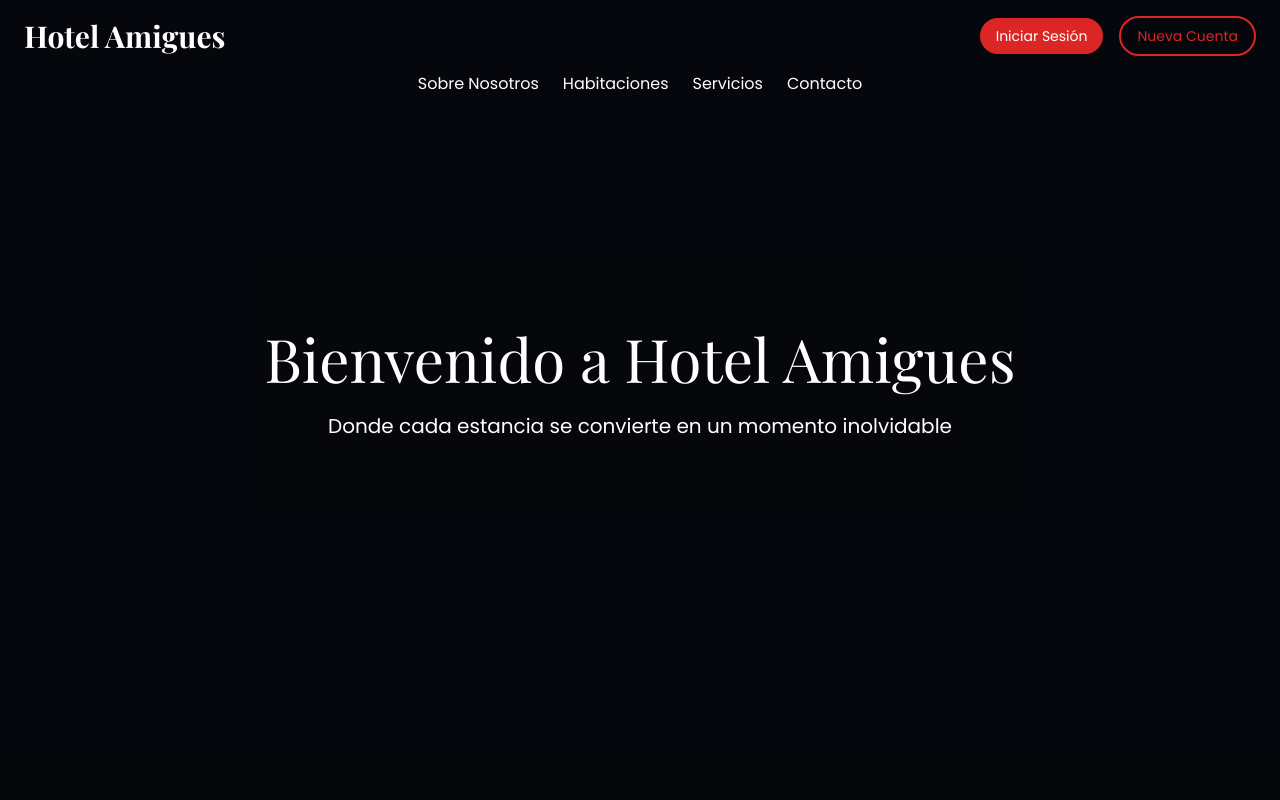
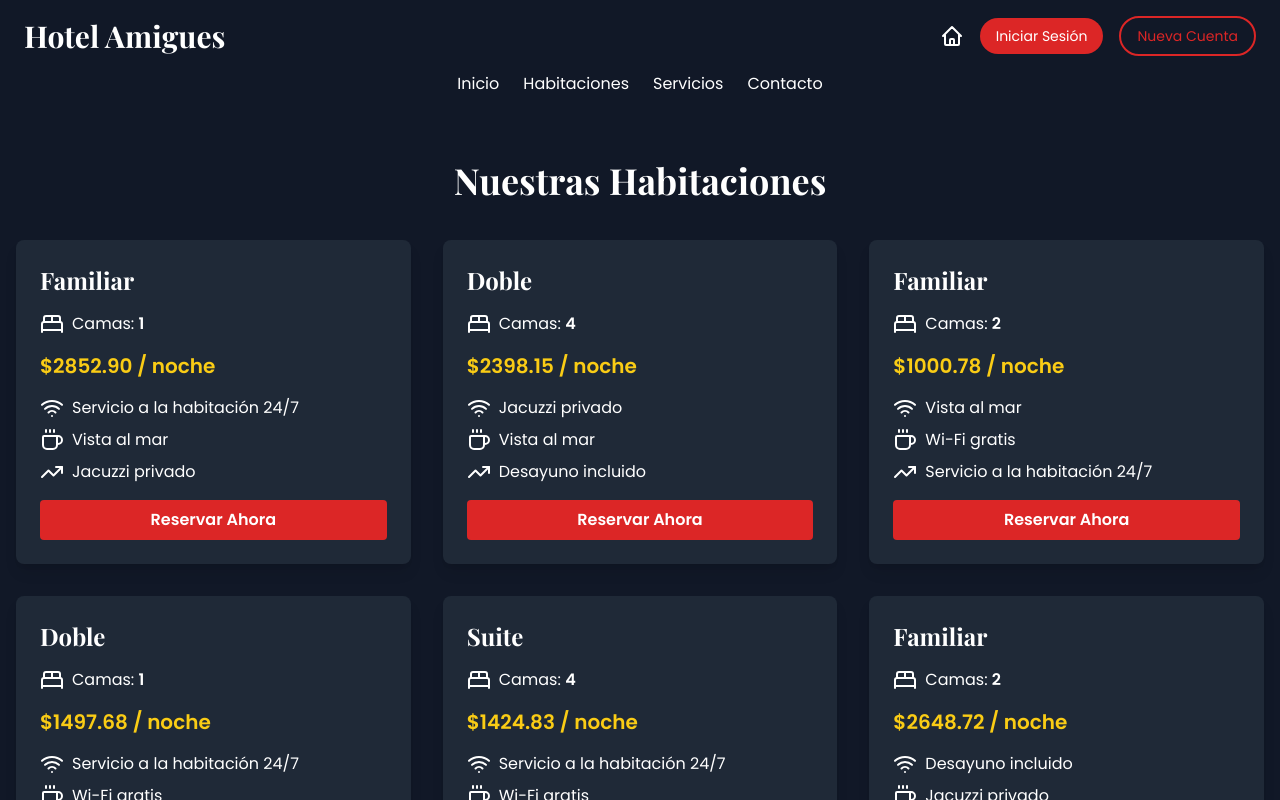
Before and after one commit to DarioRafael/HotelAmigues, a React (Create React App) app: page /habitaciones in a window 1280 px wide. Shown: the top 800 px of the page. Built offline with nearby package versions, Linux system fonts and the light colour scheme.

Commit message:
Se estan dividiendo las ventanas...

```diff
--- a/package.json
+++ b/package.json
@@ -10,6 +10,7 @@
     "lucide-react": "^0.451.0",
     "react": "^18.3.1",
     "react-dom": "^18.3.1",
+    "react-router-dom": "^6.27.0",
     "react-scripts": "5.0.1",
     "web-vitals": "^2.1.4"
   },
--- a/src/App.js
+++ b/src/App.js
@@ -1,13 +1,15 @@
 import React, { useState, useEffect, useRef } from 'react';
+import { BrowserRouter as Router, Route, Routes, Link } from 'react-router-dom';
 import './styles/global.css';
 import facebookIcon from './images/icon-facebook.webp';
 import twitterIcon from './images/icon-twitter.webp';
 import instagramIcon from './images/icon-instagram.webp';
-import backWallpaper from './images/back-wallpaper-amigues.webp';
 import Login from './components/Login';
 import Register from './components/Register';
 import MobileMenu from './components/MobileMenu';
-import { MenuIcon, XIcon } from '@heroicons/react/outline';
+import PaginaPrincipal from './components/PaginaPrincipal';
+import Habitaciones from './components/Habitaciones';
+import { MenuIcon, XIcon, HomeIcon } from '@heroicons/react/outline';
 
 function App() {
   const [mostrarSesion, setMostrarSesion] = useState(false);
@@ -20,14 +22,6 @@ function App() {
   useEffect(() => {
     const handleScroll = () => {
       setIsScrolled(window.scrollY > 50);
-      const reveals = document.querySelectorAll('.reveal');
-      reveals.forEach(element => {
-        const windowHeight = window.innerHeight;
-        const elementTop = element.getBoundingClientRect().top;
-        if (elementTop < windowHeight - 100) {
-          element.classList.add('active');
-        }
-      });
     };
 
     const handleClickOutside = (event) => {
@@ -67,6 +61,7 @@ function App() {
   };
 
   return (
+      <Router>
         <div className="min-h-screen bg-gray-900 text-white">
           <header className={`fixed w-full z-40 transition-all duration-300 ${
               isScrolled ? 'bg-black/70 backdrop-blur-md' : 'bg-transparent'
@@ -78,7 +73,10 @@ function App() {
                 </h1>
 
                 <div className="flex items-center">
-                {/* Botones de autenticación para desktop */}
+                  <Link to="/" className="mr-4">
+                    <HomeIcon className="h-6 w-6 text-white hover:text-red-400 transition-colors" />
+                  </Link>
+
                   <div className="hidden md:flex items-center space-x-4">
                     <button onClick={() => setMostrarSesion(true)} className="btn-primary text-sm">
                       Iniciar Sesión
@@ -88,12 +86,12 @@ function App() {
                     </button>
                   </div>
 
-                {/* Botón del menú móvil */}
                   <div className="md:hidden">
                     <button
                         onClick={() => setIsMenuOpen(true)}
                         className="text-white focus:outline-none"
                         aria-label="Abrir menú"
+                        ref={buttonRef}
                     >
                       <MenuIcon className="h-6 w-6" />
                     </button>
@@ -101,78 +99,36 @@ function App() {
                 </div>
               </div>
 
-            {/* Navegación desktop */}
               <nav className="hidden md:flex justify-center space-x-6 mt-4">
-              <a href="#about" className="hover:text-red-400 transition-colors">Sobre Nosotros</a>
-              <a href="#rooms" className="hover:text-red-400 transition-colors">Habitaciones</a>
+                <Link to="/" className="hover:text-red-400 transition-colors">Inicio</Link>
+                <Link to="/habitaciones" className="hover:text-red-400 transition-colors">Habitaciones</Link>
                 <a href="#services" className="hover:text-red-400 transition-colors">Servicios</a>
                 <a href="#contact" className="hover:text-red-400 transition-colors">Contacto</a>
               </nav>
             </div>
           </header>
 
-        {/* Menú móvil como componente separado */}
           <MobileMenu
               isOpen={isMenuOpen}
               onClose={() => setIsMenuOpen(false)}
               onLoginClick={iniciarFuncion}
               onRegisterClick={registroFuncion}
+              ref={menuRef}
           />
 
-        {/* Hero Section con efecto parallax */}
-        <section className="parallax h-screen flex items-center justify-center">
-          <div className="absolute inset-0 bg-black/40" />
-          <div className="relative z-10 text-center px-4">
-            <div className="max-w-3xl reveal">
-              <h1 className="text-5xl md:text-6xl font-serif mb-6">
-                Bienvenido a Hotel Amigues
-              </h1>
-              <p className="text-xl mb-8">
-                Donde cada estancia se convierte en un momento inolvidable
-              </p>
-            </div>
-          </div>
-        </section>
+          <Routes>
+            <Route path="/" element={<PaginaPrincipal />} />
+            <Route path="/habitaciones" element={<Habitaciones />} />
+          </Routes>
 
-        {/* Sección de información */}
-        <main className="py-20 bg-gray-800">
-          <div className="container mx-auto px-4">
-            <div className="max-w-4xl mx-auto reveal">
-              <h2 className="text-3xl md:text-4xl font-serif text-center mb-10 text-white">
-                Información sobre nuestro Hotel
-              </h2>
-              <div className="space-y-6 text-gray-300">
-                <p className="reveal">
-                  Hotel "Amigues" es un lugar donde la comodidad y la hospitalidad se encuentran.
-                  Ofrecemos habitaciones modernas y acogedoras en ubicaciones privilegiadas en toda la ciudad.
-                  Ya sea que estés viajando por negocios o por placer, nuestros hoteles proporcionan todo
-                  lo que necesitas para una estadía memorable.
-                </p>
-                <p className="reveal">
-                  Disfruta de nuestras comodidades de lujo, como piscinas, gimnasios, Wi-Fi gratuito
-                  y restaurantes gourmet. Nuestro personal está comprometido a ofrecerte el mejor servicio,
-                  asegurándose de que cada momento de tu estancia sea perfecto.
-                </p>
-                <p className="reveal">
-                  No importa cuál sea tu destino, en Hotel "Amigues" te garantizamos una experiencia
-                  inolvidable. ¡Te esperamos para hacer de tu estancia un momento especial!
-                </p>
-              </div>
-            </div>
-          </div>
-        </main>
-
-        {/* Modal de Iniciar Sesión */}
           {mostrarSesion && (
               <Login onClose={cerrarModales} />
           )}
 
-        {/* Modal de Registro */}
           {mostrarRegistro && (
               <Register onClose={cerrarModales} />
           )}
 
-        {/* Footer */}
           <footer className="bg-gray-800 text-gray-200 py-10">
             <div className="container mx-auto px-4 text-center">
               <p className="mb-4">© 2024 Hotel "Amigues". Todos los derechos reservados.</p>
@@ -195,6 +151,7 @@ function App() {
             </div>
           </footer>
         </div>
+      </Router>
   );
 }
 
--- /dev/null
+++ b/src/components/Habitaciones.js
@@ -0,0 +1,60 @@
+import React from 'react';
+import { BedDouble, Wifi, Coffee, TrendingUp } from 'lucide-react';
+
+const Habitaciones = () => {
+    // Función para generar datos de habitaciones aleatorias
+    const generarHabitaciones = () => {
+        const tiposHabitacion = ['Sencilla', 'Doble', 'Suite', 'Familiar', 'Lujo'];
+        const caracteristicas = ['Wi-Fi gratis', 'Desayuno incluido', 'Vista al mar', 'Jacuzzi privado', 'Servicio a la habitación 24/7'];
+        const habitaciones = [];
+
+        for (let i = 0; i < 6; i++) {
+            const tipo = tiposHabitacion[Math.floor(Math.random() * tiposHabitacion.length)];
+            const precio = (Math.random() * (3000 - 1000) + 1000).toFixed(2);
+            const camas = Math.floor(Math.random() * 4) + 1;
+            const caracteristicasHabitacion = caracteristicas
+                .sort(() => 0.5 - Math.random())
+                .slice(0, 3);
+            habitaciones.push({ tipo, precio, camas, caracteristicas: caracteristicasHabitacion });
+        }
+
+        return habitaciones;
+    };
+
+    const habitaciones = generarHabitaciones();
+
+    return (
+        <div className="container mx-auto py-40 px-4">
+            <h1 className="text-4xl font-serif font-bold text-center mb-10 text-white">
+                Nuestras Habitaciones
+            </h1>
+            <div className="grid grid-cols-1 md:grid-cols-2 lg:grid-cols-3 gap-8">
+                {habitaciones.map((habitacion, index) => (
+                    <div key={index} className="bg-gray-800 text-white p-6 rounded-lg shadow-lg transition-transform hover:scale-105">
+                        <h2 className="text-2xl font-bold mb-4">{habitacion.tipo}</h2>
+                        <div className="flex items-center mb-4">
+                            <BedDouble className="mr-2" />
+                            <p>Camas: <strong>{habitacion.camas}</strong></p>
+                        </div>
+                        <p className="text-xl font-bold mb-4 text-yellow-400">${habitacion.precio} / noche</p>
+                        <ul className="mb-4">
+                            {habitacion.caracteristicas.map((caracteristica, i) => (
+                                <li key={i} className="flex items-center mb-2">
+                                    {i === 0 && <Wifi className="mr-2" />}
+                                    {i === 1 && <Coffee className="mr-2" />}
+                                    {i === 2 && <TrendingUp className="mr-2" />}
+                                    {caracteristica}
+                                </li>
+                            ))}
+                        </ul>
+                        <button className="w-full bg-red-600 hover:bg-red-700 text-white font-bold py-2 px-4 rounded transition-colors">
+                            Reservar Ahora
+                        </button>
+                    </div>
+                ))}
+            </div>
+        </div>
+    );
+};
+
+export default Habitaciones;
--- a/src/components/MobileMenu.js
+++ b/src/components/MobileMenu.js
@@ -1,4 +1,5 @@
 import React, { useRef, useEffect, useState } from 'react';
+import { Link } from 'react-router-dom';
 import { X } from 'lucide-react';
 
 const MobileMenu = ({ isOpen, onClose, onLoginClick, onRegisterClick }) => {
@@ -31,7 +32,6 @@ const MobileMenu = ({ isOpen, onClose, onLoginClick, onRegisterClick }) => {
 
     const handleLoginClick = () => {
         handleClose();
-        // Aseguramos que el menú se cierre antes de abrir el modal
         setTimeout(() => {
             onLoginClick();
         }, 300);
@@ -39,7 +39,6 @@ const MobileMenu = ({ isOpen, onClose, onLoginClick, onRegisterClick }) => {
 
     const handleRegisterClick = () => {
         handleClose();
-        // Aseguramos que el menú se cierre antes de abrir el modal
         setTimeout(() => {
             onRegisterClick();
         }, 300);
@@ -64,12 +63,12 @@ const MobileMenu = ({ isOpen, onClose, onLoginClick, onRegisterClick }) => {
 
                 <div className="flex flex-col p-6 pt-16 h-full">
                     <nav className="space-y-4">
-                        <a href="#about" className="block text-gray-800 hover:text-gray-600 py-2">
-                            Sobre Nosotros
-                        </a>
-                        <a href="#rooms" className="block text-gray-800 hover:text-gray-600 py-2">
+                        <Link to="/" className="block text-gray-800 hover:text-gray-600 py-2" onClick={handleClose}>
+                            Inicio
+                        </Link>
+                        <Link to="/habitaciones" className="block text-gray-800 hover:text-gray-600 py-2" onClick={handleClose}>
                             Habitaciones
-                        </a>
+                        </Link>
                         <a href="#services" className="block text-gray-800 hover:text-gray-600 py-2">
                             Servicios
                         </a>
--- /dev/null
+++ b/src/components/PaginaPrincipal.js
@@ -0,0 +1,72 @@
+import React, { useEffect } from 'react';
+
+function PaginaPrincipal() {
+    useEffect(() => {
+        const handleScroll = () => {
+            const reveals = document.querySelectorAll('.reveal');
+            reveals.forEach(element => {
+                const windowHeight = window.innerHeight;
+                const elementTop = element.getBoundingClientRect().top;
+                if (elementTop < windowHeight - 100) {
+                    element.classList.add('active');
+                }
+            });
+        };
+
+        window.addEventListener('scroll', handleScroll);
+        handleScroll();
+
+        return () => {
+            window.removeEventListener('scroll', handleScroll);
+        };
+    }, []);
+
+    return (
+        <>
+            {/* Hero Section con efecto parallax */}
+            <section className="parallax h-screen flex items-center justify-center">
+                <div className="absolute inset-0 bg-black/40" />
+                <div className="relative z-10 text-center px-4">
+                    <div className="max-w-3xl reveal">
+                        <h1 className="text-5xl md:text-6xl font-serif mb-6">
+                            Bienvenido a Hotel Amigues
+                        </h1>
+                        <p className="text-xl mb-8">
+                            Donde cada estancia se convierte en un momento inolvidable
+                        </p>
+                    </div>
+                </div>
+            </section>
+
+            {/* Sección de información */}
+            <main className="py-20 bg-gray-800">
+                <div className="container mx-auto px-4">
+                    <div className="max-w-4xl mx-auto reveal">
+                        <h2 className="text-3xl md:text-4xl font-serif text-center mb-10 text-white">
+                            Información sobre nuestro Hotel
+                        </h2>
+                        <div className="space-y-6 text-gray-300">
+                            <p className="reveal">
+                                Hotel "Amigues" es un lugar donde la comodidad y la hospitalidad se encuentran.
+                                Ofrecemos habitaciones modernas y acogedoras en ubicaciones privilegiadas en toda la ciudad.
+                                Ya sea que estés viajando por negocios o por placer, nuestros hoteles proporcionan todo
+                                lo que necesitas para una estadía memorable.
+                            </p>
+                            <p className="reveal">
+                                Disfruta de nuestras comodidades de lujo, como piscinas, gimnasios, Wi-Fi gratuito
+                                y restaurantes gourmet. Nuestro personal está comprometido a ofrecerte el mejor servicio,
+                                asegurándose de que cada momento de tu estancia sea perfecto.
+                            </p>
+                            <p className="reveal">
+                                No importa cuál sea tu destino, en Hotel "Amigues" te garantizamos una experiencia
+                                inolvidable. ¡Te esperamos para hacer de tu estancia un momento especial!
+                            </p>
+                        </div>
+                    </div>
+                </div>
+            </main>
+        </>
+    );
+}
+
+export default PaginaPrincipal;
```
Also changed, not shown: 1 other file (tests, documents, lock files or other folders). Lines whose indentation alone changed are shown as unchanged.
